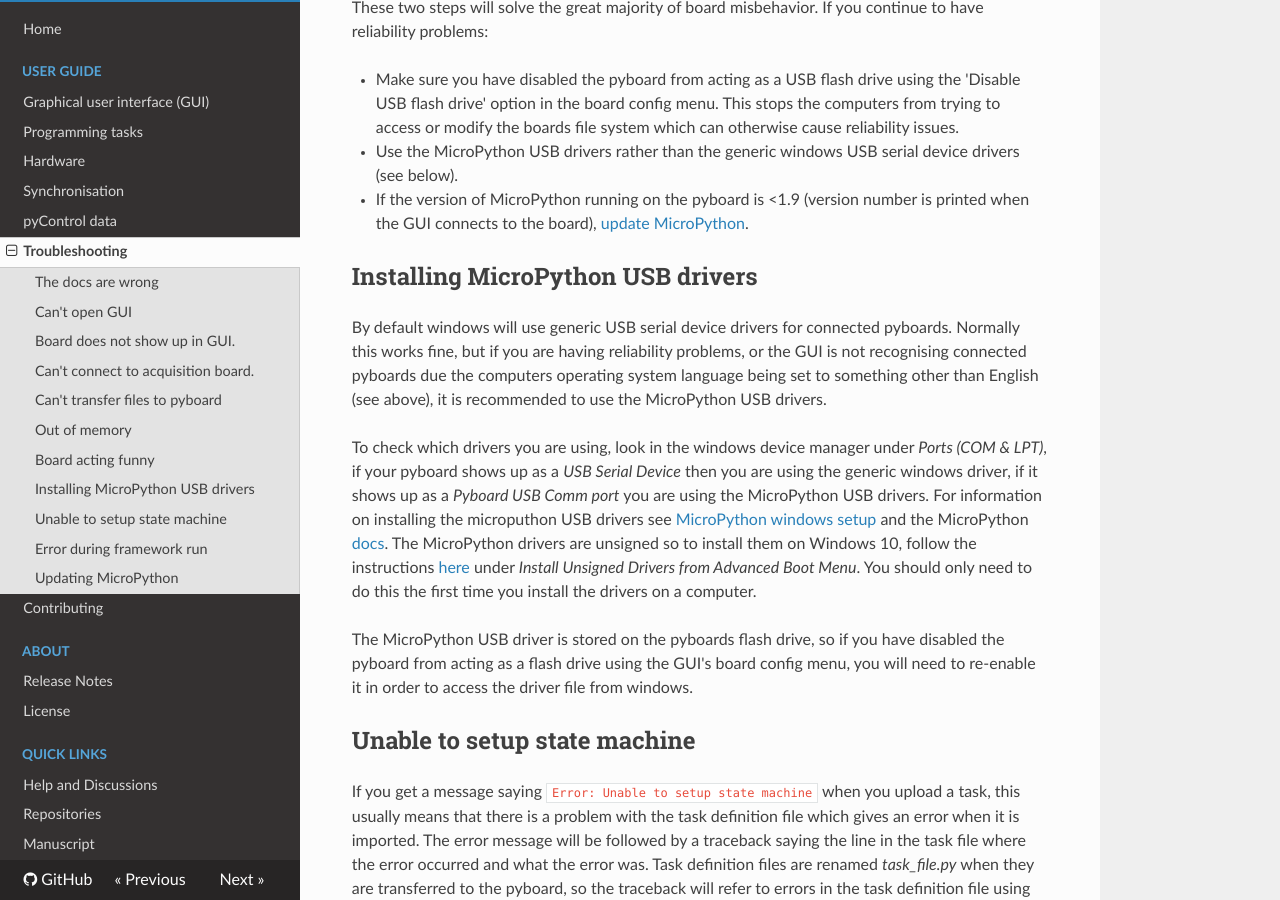
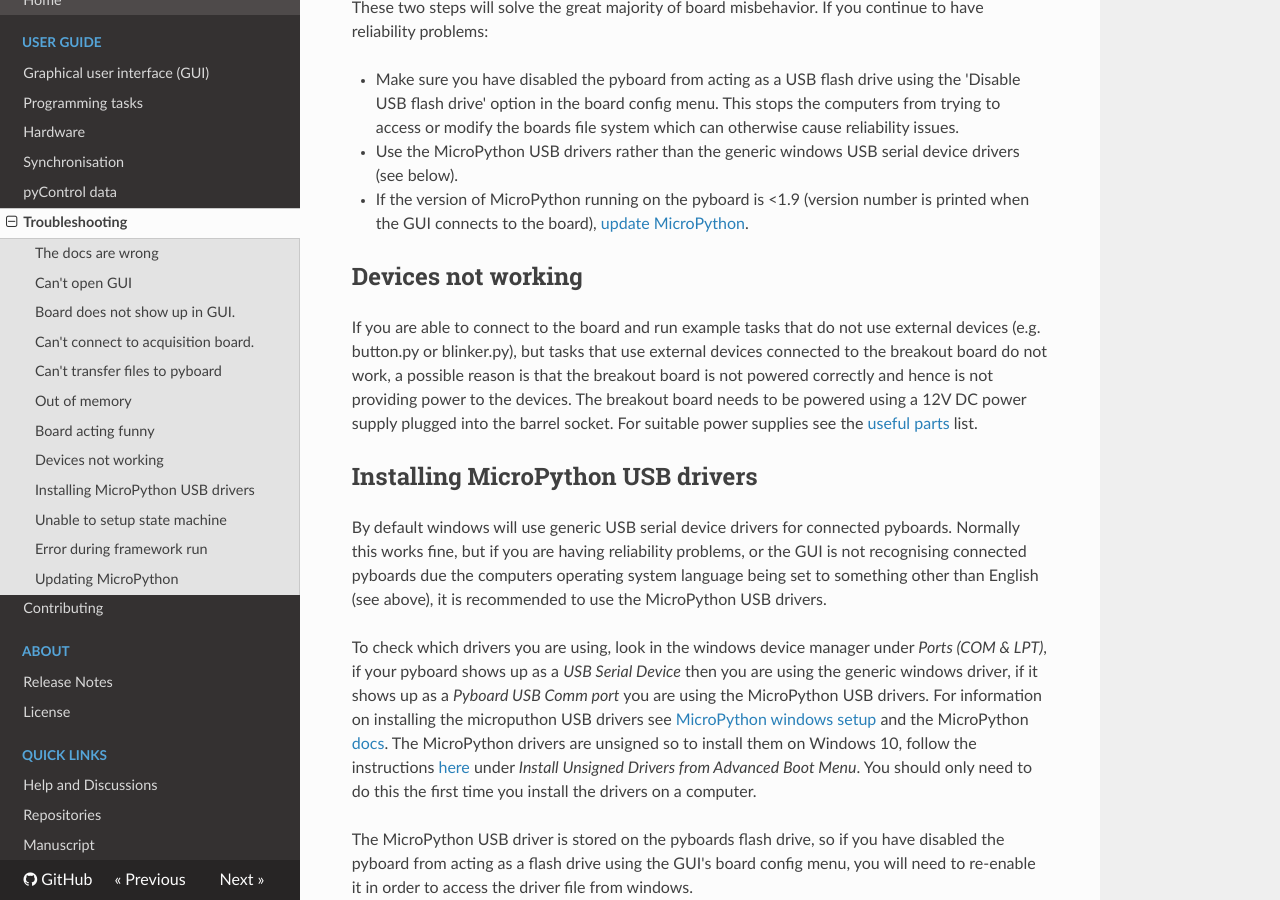
Before and after one commit to pyControl/docs, an MkDocs documentation site: the page built from docs/user-guide/troubleshooting.md, in a window 1280 px wide and 900 px high, scrolled down 2527 px. Built offline with MkDocs 1.6.1, drawn with Linux system fonts in a browser that asks for light colours; nearby versions of some CDN libraries.

Commit message:
Added information to troubleshooting page about devices not working when the breakout board is not powered correctly.

```diff
--- a/docs/user-guide/troubleshooting.md
+++ b/docs/user-guide/troubleshooting.md
@@ -60,6 +60,10 @@
 
 - If the version of MicroPython running on the pyboard is <1.9 (version number is printed when the GUI connects to the board), [update MicroPython](#updating-micropython).
 
+## Devices not working
+
+If you are able to connect to the board and run example tasks that do not use external devices (e.g. button.py or blinker.py), but tasks that use external devices connected to the breakout board do not work, a possible reason is that the breakout board is not powered correctly and hence is not providing power to the devices.  The breakout board needs to be powered using a 12V DC power supply plugged into the barrel socket.  For suitable power supplies see the [useful parts](https://github.com/pyControl/hardware/blob/master/useful-parts-list.md) list.
+
 ## Installing MicroPython USB drivers
 
 By default windows will use generic USB serial device drivers for connected pyboards.  Normally this works fine, but if you are having reliability problems, or the GUI is not recognising connected pyboards due the computers operating system language being set to something other than English (see above), it is recommended to use the MicroPython USB drivers.
```
